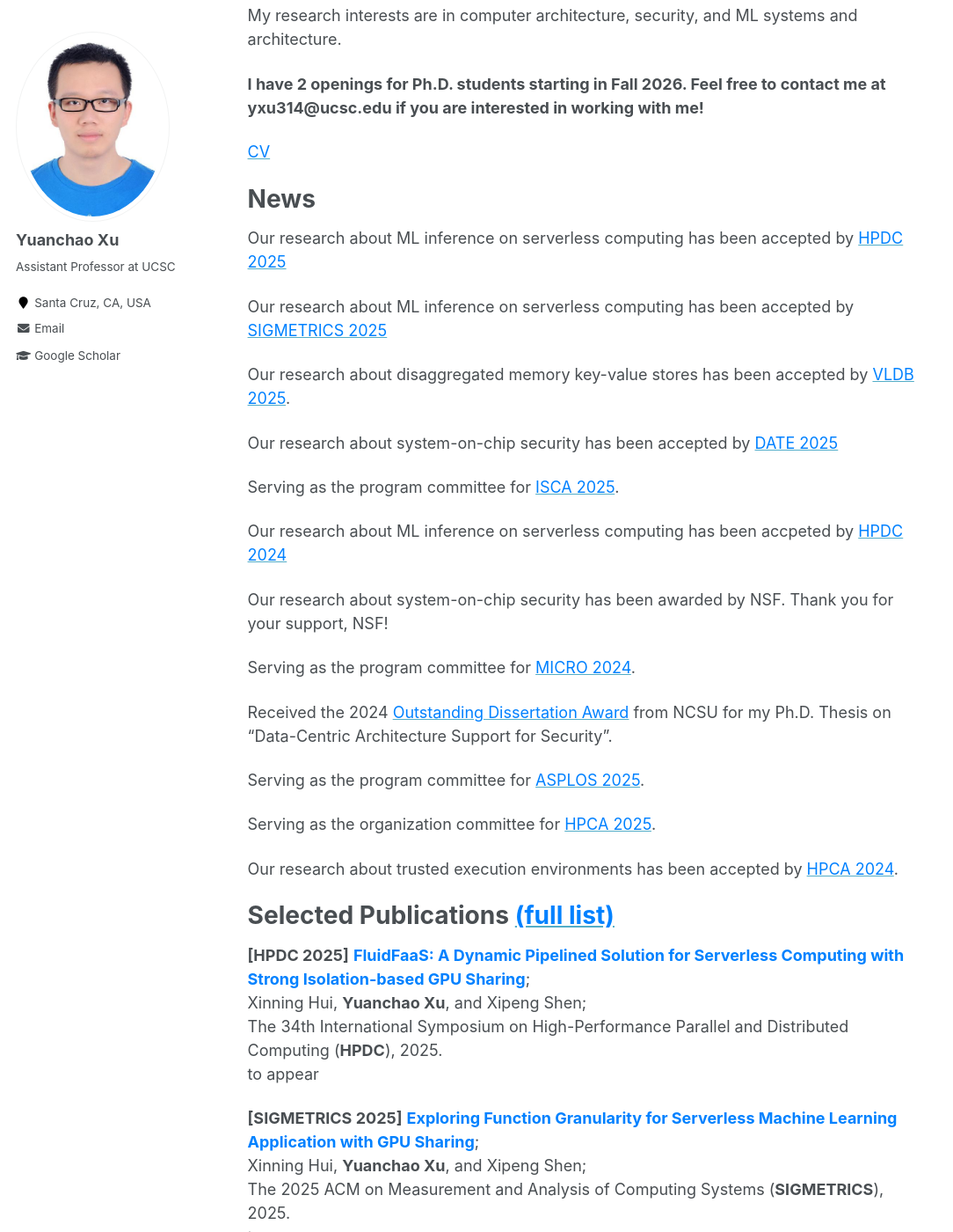
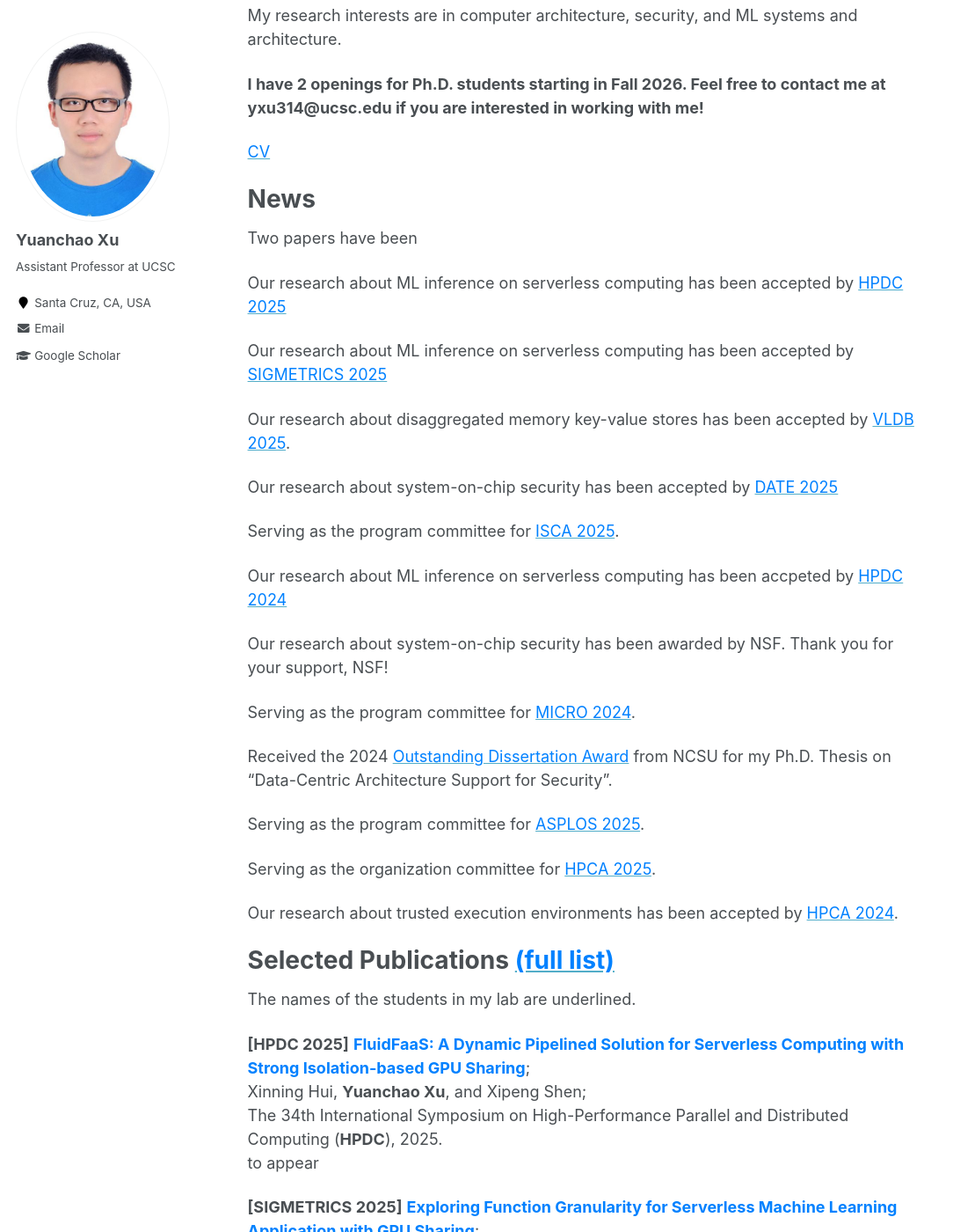
Before and after one commit to yuanchaoxu6/yuanchaoxu6.github.io, a Jekyll site: the page built from _pages/about.md, in a window 1280 px wide and 1400 px high, scrolled down 286 px. Shown: the whole window at 88% size, without its empty margins (0-1084 px from the left). Built offline with Jekyll 4.4.1, drawn with Linux system fonts in a browser that asks for light colours.

Commit message:
Update about.md

```diff
--- a/_pages/about.md
+++ b/_pages/about.md
@@ -20,6 +20,8 @@ My research interests are in computer architecture, security, and ML systems and
 
 News
 =====
+
+Two papers have been
 
 Our research about ML inference on serverless computing has been accepted by [<font color="#0081ff">HPDC 2025</font>](https://hpdc.sci.utah.edu/2025/)
 
@@ -54,6 +56,7 @@ Text-->
 
 Selected Publications [<font color="#0081ff">(full list)</font>](https://yuanchaoxu6.github.io/publications/)
 ======
+The names of the students in my lab are underlined.
 
 **\[HPDC 2025\]** **<font color="#0081ff"> FluidFaaS: A Dynamic Pipelined Solution for Serverless Computing with Strong Isolation-based GPU Sharing</font>**; <br>
 Xinning Hui, **Yuanchao Xu**, and Xipeng Shen; <br>
```
